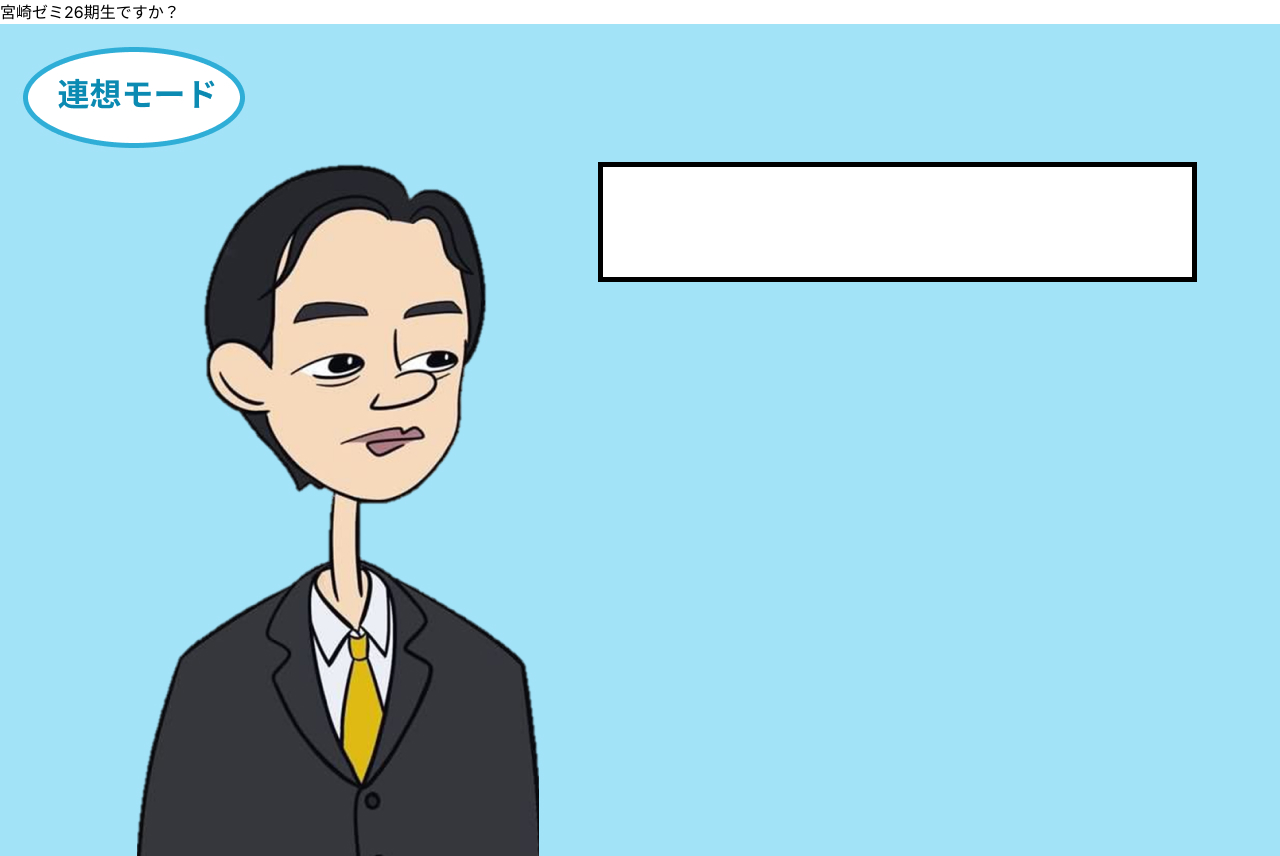
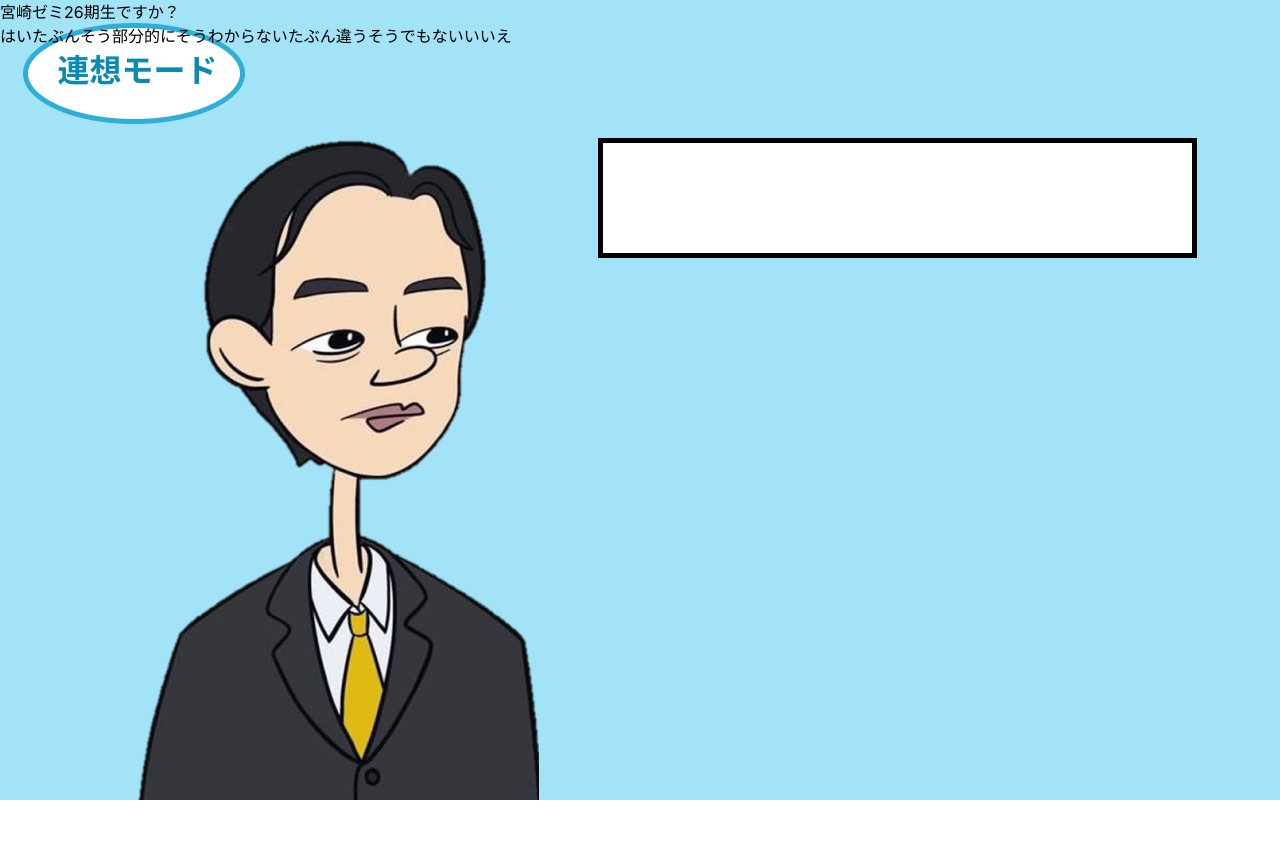
Before and after one commit to YukaOkazak/miyazakinator-app, a Next.js app: page /rensou in a window 1280 px wide. After the commit the page ends 800 px from the top, so only its background shows below. Built offline with nearby package versions, Linux system fonts and the light colour scheme.

Commit message:
背景設定

```diff
--- a/src/app/rensou/page.js
+++ b/src/app/rensou/page.js
@@ -1,10 +1,12 @@
 export default function Page() {
   return (
-    <body>
+    <body background="/rensou-main.jpg">
       <h1>宮崎ゼミ26期生ですか？</h1>
-      <div>
-        <img src="/rensou-main.jpg" alt="rensou-main"></img>
-      </div>
+      <button onclick="getAnswers('yes')">はい</button>
+      <button onclick="getAnswers('yes')">たぶんそう部分的にそう</button>
+      <button onclick="getAnswers('yes')">わからない</button>
+      <button onclick="getAnswers('no')">たぶん違うそうでもない</button>
+      <button onclick="getAnswers('no')">いいえ</button>
     </body>
   );
 }
```
Also changed, not shown: src/app/rensou/app.js (added).
